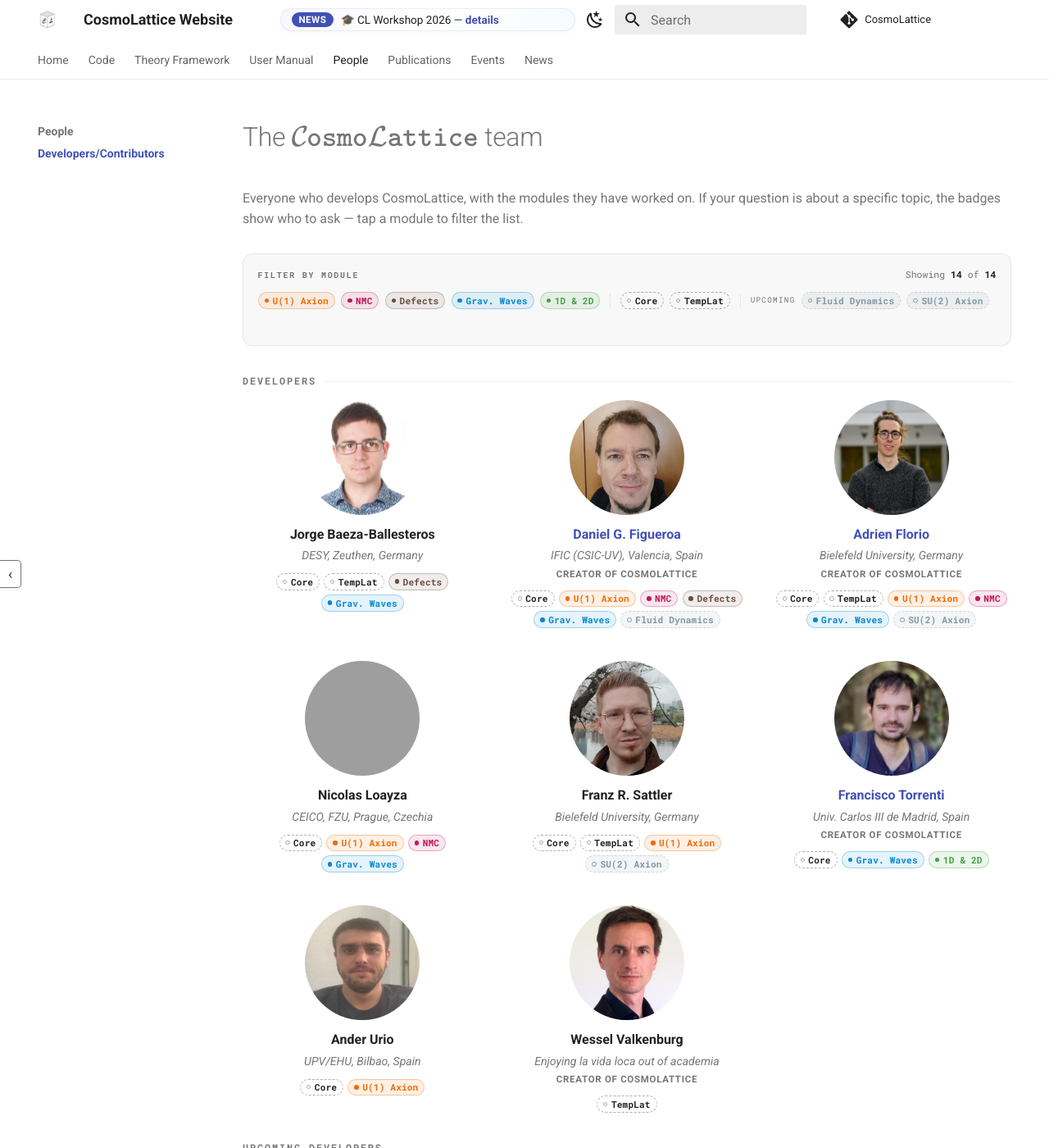
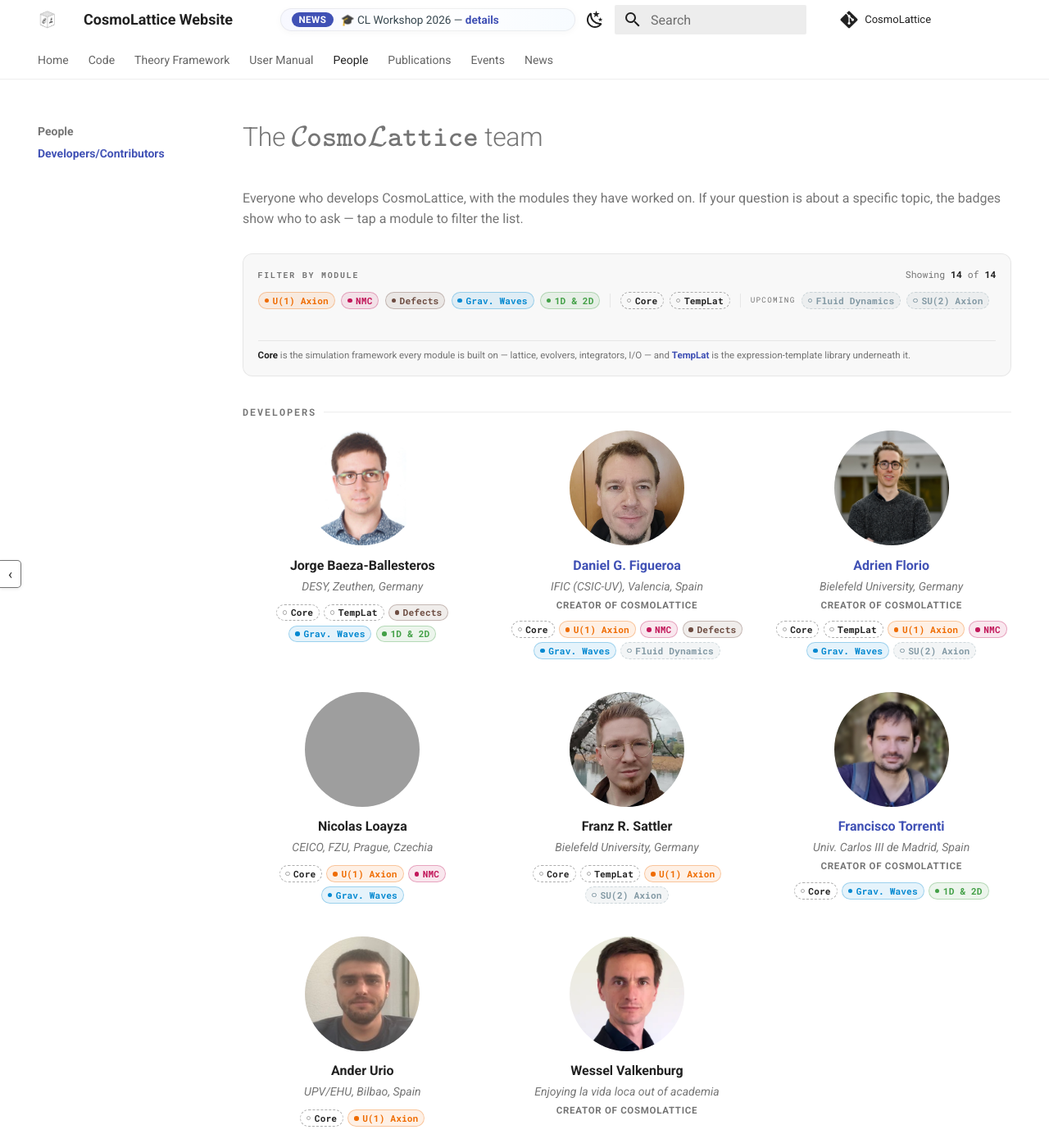
Before and after one commit to cosmolattice/cosmolatticeweb, an MkDocs documentation site: the page built from source/docs/people/People.md, in a window 1280 px wide and 1400 px high. Shown: the whole window at 82% size. Built offline with MkDocs 1.6.1 and Material for MkDocs 9.7.7, drawn with Linux system fonts in a browser that asks for light colours; nearby versions of some CDN libraries; comment, search, counter and statistics services are not loaded; some of the changed text lies outside the part shown; grey boxes are pictures that could not be loaded.

Commit message:
Fix news bar in dark mode, update People page
The news bar is injected into the header, so it inherited the header's
text color while hardcoding a near-white background — in the slate
scheme that made light text sit on a light pill. Route every color
through custom properties with a [data-md-color-scheme="slate"] block,
and set the text color explicitly instead of inheriting it.

People page: add a footnote explaining that Core and TempLat are the
framework layers (not "the core team"), give Jorge the 1D & 2D badge,
drop Wessel's TempLat badge, and rename "Upcoming Developers" to
"Joining Soon".

```diff
--- a/source/docs/extra.css
+++ b/source/docs/extra.css
@@ -1592,6 +1592,20 @@
     opacity: 0;
     pointer-events: none;
 }
+/* Footnote under the chips: says what the two neutral dashed chips mean, since
+   "Core" alone reads ambiguously (framework layer, not "the core team"). */
+.md-typeset .cl-ppl-filter-note {
+    margin: 0.9em 0 0;
+    padding-top: 0.75em;
+    border-top: 1px solid var(--md-default-fg-color--lightest);
+    font-size: 0.72em;
+    line-height: 1.55;
+    color: var(--md-default-fg-color--light);
+}
+.md-typeset .cl-ppl-filter-note b {
+    font-weight: 700;
+    color: var(--md-default-fg-color);
+}
 
 /* --- chip (shared by the filter bar and each person's badge cloud) --- */
 .md-typeset .cl-people .cl-ppl-chip {
--- a/source/docs/people/People.md
+++ b/source/docs/people/People.md
@@ -24,13 +24,14 @@
     <button type="button" class="cl-ppl-chip cl-ppl-chip--upcoming m-su2axion" data-mod="su2axion" aria-pressed="false">SU(2) Axion</button>
     <button type="button" class="cl-ppl-clear" disabled>Clear</button>
   </div>
+  <p class="cl-ppl-filter-note"><b>Core</b> is the simulation framework every module is built on — lattice, evolvers, integrators, I/O — and <b><a href="https://cosmolattice.github.io/templat/#top" target="_blank" rel="noopener noreferrer">TempLat</a></b> is the expression-template library underneath it.</p>
 </div>
 
 <section class="cl-ppl-section">
 <h2 class="cl-ppl-heading">Developers</h2>
 <div class="cl-ppl-grid">
 
-  <article class="cl-ppl-card" data-mods="core templat defects gw">
+  <article class="cl-ppl-card" data-mods="core templat defects gw dims">
     <img class="cl-ppl-avatar" src="../assets/img/people/jorge.png" alt="Jorge Baeza-Ballesteros">
     <div class="cl-ppl-name">Jorge Baeza-Ballesteros</div>
     <div class="cl-ppl-affil">DESY, Zeuthen, Germany</div>
@@ -39,6 +40,7 @@
       <button type="button" class="cl-ppl-chip cl-ppl-chip--struct" data-mod="templat" aria-pressed="false">TempLat</button>
       <button type="button" class="cl-ppl-chip m-defects" data-mod="defects" aria-pressed="false">Defects</button>
       <button type="button" class="cl-ppl-chip m-gw" data-mod="gw" aria-pressed="false">Grav. Waves</button>
+      <button type="button" class="cl-ppl-chip m-dims" data-mod="dims" aria-pressed="false">1D &amp; 2D</button>
     </div>
   </article>
 
@@ -118,21 +120,18 @@
     </div>
   </article>
 
-  <article class="cl-ppl-card" data-mods="templat">
+  <article class="cl-ppl-card" data-mods="">
     <img class="cl-ppl-avatar" src="../assets/img/people/wessel.png" alt="Wessel Valkenburg">
     <div class="cl-ppl-name">Wessel Valkenburg</div>
     <div class="cl-ppl-affil">Enjoying la vida loca out of academia</div>
     <div class="cl-ppl-role">Creator of CosmoLattice</div>
-    <div class="cl-ppl-badges">
-      <button type="button" class="cl-ppl-chip cl-ppl-chip--struct" data-mod="templat" aria-pressed="false">TempLat</button>
-    </div>
   </article>
 
 </div>
 </section>
 
 <section class="cl-ppl-section">
-<h2 class="cl-ppl-heading">Upcoming Developers</h2>
+<h2 class="cl-ppl-heading">Joining Soon</h2>
 <div class="cl-ppl-grid">
 
   <article class="cl-ppl-card" data-mods="fluid">
--- a/source/docs/stylesheets/news-bar.css
+++ b/source/docs/stylesheets/news-bar.css
@@ -1,3 +1,24 @@
+/* The bar lives inside the header, whose background flips from white (default
+   scheme) to near-black (slate), so it cannot inherit its colors: every one is
+   set explicitly here and re-declared for slate below. */
+:root {
+  --cl-news-bg: linear-gradient(90deg, #f7f8ff, #ffffff, #f7fbff);
+  --cl-news-border: rgba(0, 0, 0, 0.06);
+  --cl-news-shadow: 0 2px 8px rgba(0, 0, 0, 0.035);
+  --cl-news-text: #37474f;
+  --cl-news-accent: #4051b5;
+  --cl-news-label-text: #ffffff;
+}
+
+[data-md-color-scheme="slate"] {
+  --cl-news-bg: linear-gradient(90deg, #262b36, #2c313d, #262d3a);
+  --cl-news-border: rgba(255, 255, 255, 0.12);
+  --cl-news-shadow: 0 2px 8px rgba(0, 0, 0, 0.35);
+  --cl-news-text: rgba(255, 255, 255, 0.87);
+  --cl-news-accent: #9fa8da; /* brighter indigo: #4051b5 fails contrast on dark */
+  --cl-news-label-text: #14171f; /* lighter label bg needs dark text */
+}
+
 .cl-news-inline {
   display: flex;
   align-items: center;
@@ -9,20 +30,21 @@
   max-width: 38rem;
   min-width: 18rem;
 
-  background: linear-gradient(90deg, #f7f8ff, #ffffff, #f7fbff);
-  border: 1px solid rgba(0, 0, 0, 0.06);
+  background: var(--cl-news-bg);
+  border: 1px solid var(--cl-news-border);
   border-radius: 999px;
 
-  box-shadow: 0 2px 8px rgba(0, 0, 0, 0.035);
+  box-shadow: var(--cl-news-shadow);
 
+  color: var(--cl-news-text);
   font-size: 0.68rem;
   white-space: nowrap;
   overflow: hidden;
 }
 
 .cl-news-label {
-  background: #4051b5;
-  color: white;
+  background: var(--cl-news-accent);
+  color: var(--cl-news-label-text);
   font-weight: 700;
   font-size: 0.58rem;
   letter-spacing: 0.04em;
@@ -46,7 +68,7 @@
 }
 
 .cl-news-item a {
-  color: #4051b5;
+  color: var(--cl-news-accent);
   font-weight: 600;
   text-decoration: none;
 }
```
